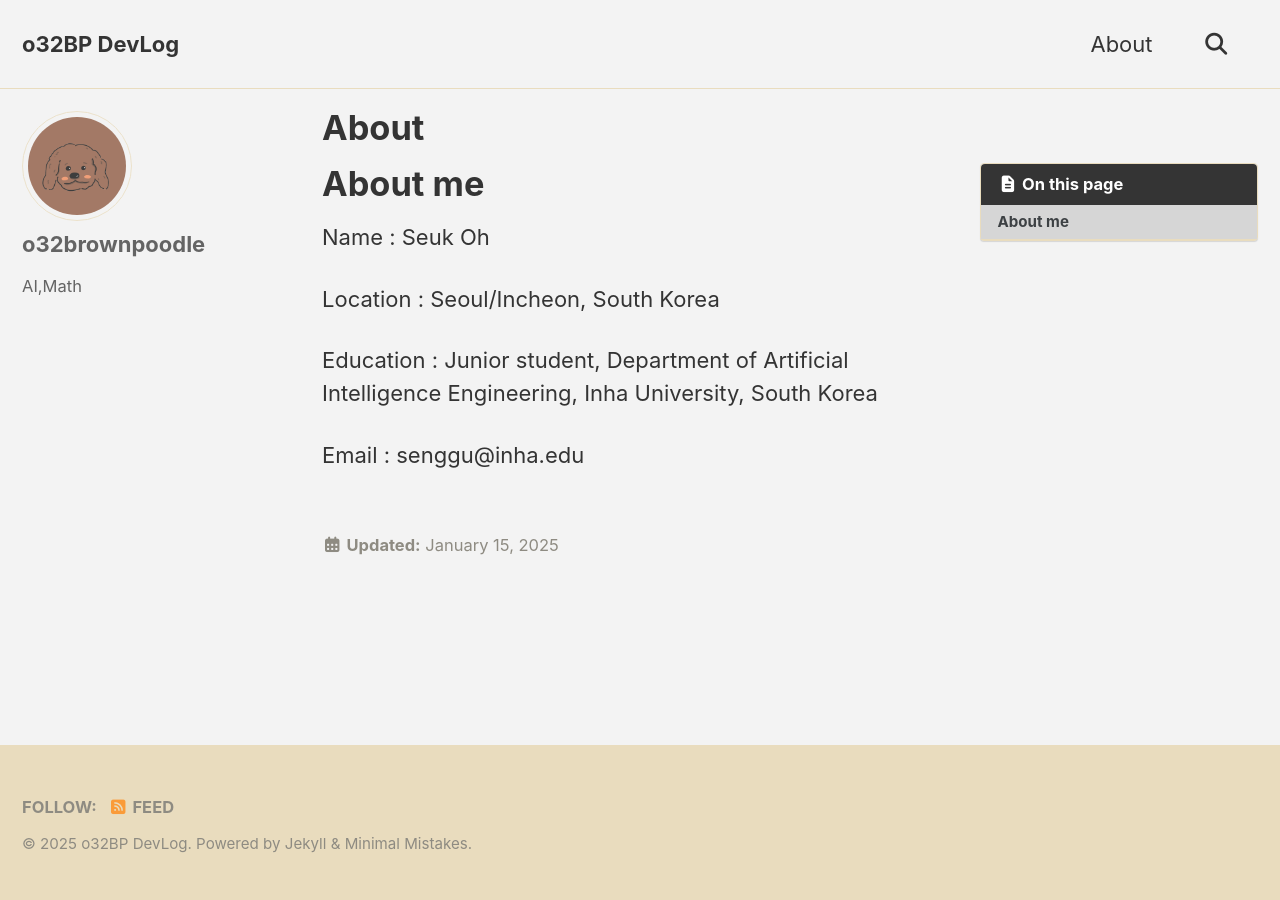
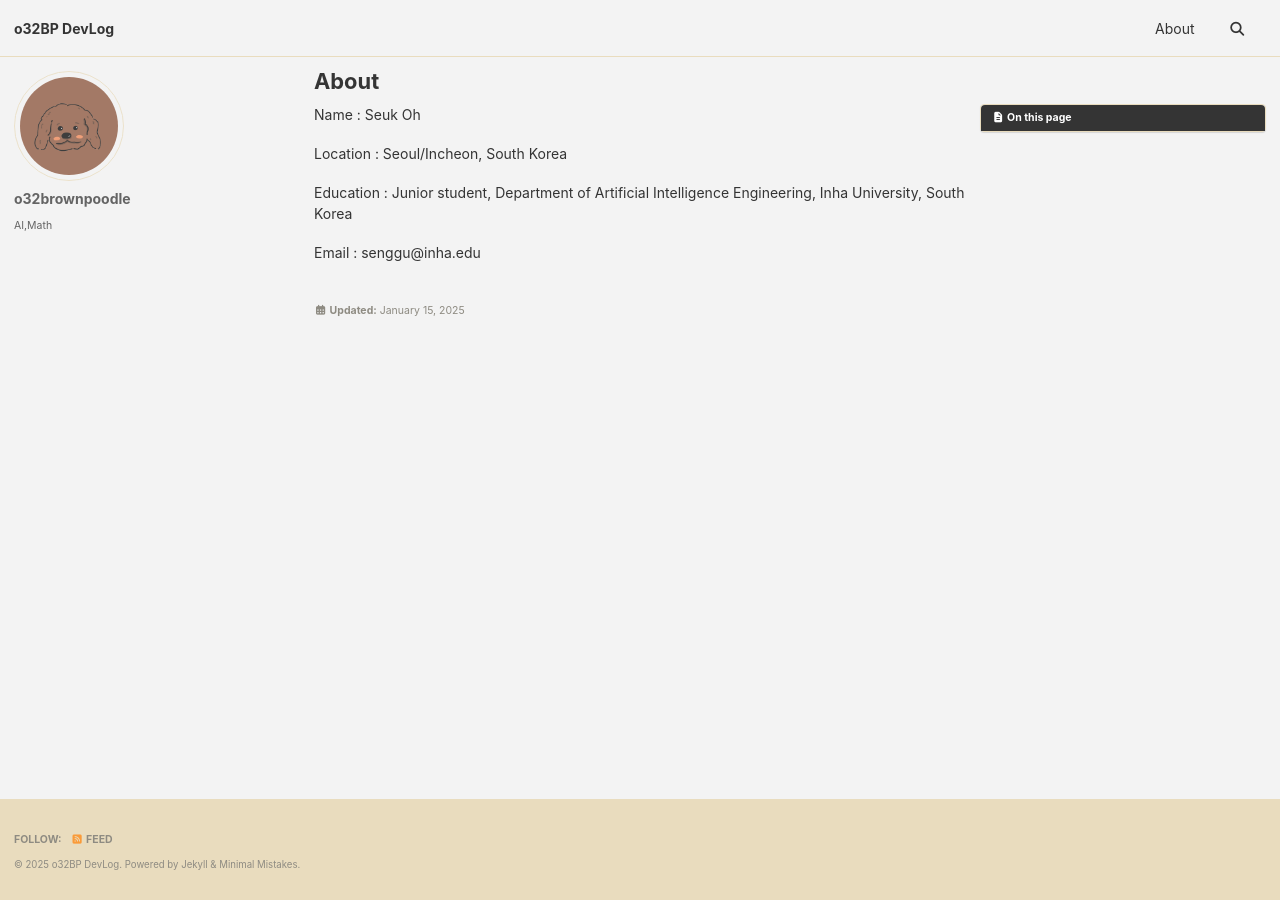
Before and after one commit to o32brownpoodle/o32brownpoodle.github.io, a Jekyll site: the page built from _pages/about/about.md, in a window 1280 px wide. Built offline with Jekyll 4.4.1, drawn with Linux system fonts in a browser that asks for light colours; cached includes are drawn as plain includes; some web fonts are replaced.

Commit message:
font size, scroll size edit

```diff
--- a/_layouts/default.html
+++ b/_layouts/default.html
@@ -9,7 +9,7 @@
     {% include head/custom.html %}
     <style>
     ::-webkit-scrollbar {
-        width: 1px; /* 기본 너비를 1px로 설정 */
+        width: 4px; /* 기본 너비를 1px로 설정 */
     }
 
     ::-webkit-scrollbar:hover {
@@ -17,17 +17,17 @@
     }
 
     ::-webkit-scrollbar-track {
-        background-color: #f9df1b;
+        background-color: #e7dcc1;
         border-radius: 12px;
     }
 
     ::-webkit-scrollbar-thumb {
-        background-color: #b2a816;
+        background-color: #edce7f;
         border-radius: 12px;
     }
 
     ::-webkit-scrollbar-thumb:hover {
-        background: #57450e;
+        background: #dfb445;
     }
 
     ::-webkit-scrollbar-button:start:decrement,
--- a/_pages/about/about.md
+++ b/_pages/about/about.md
@@ -6,7 +6,6 @@ last_modified_at: 2025-01-15
 toc: true
 ---
 
-# About me
 
 Name : Seuk Oh
 
--- a/_sass/minimal-mistakes/_reset.scss
+++ b/_sass/minimal-mistakes/_reset.scss
@@ -11,15 +11,15 @@ html {
   font-size: $doc-font-size;
 
   @include breakpoint($medium) {
-    font-size: $doc-font-size-medium;
+    font-size: 14px;
   }
 
   @include breakpoint($large) {
-    font-size: $doc-font-size-large;
+    font-size: 14px;
   }
 
   @include breakpoint($x-large) {
-    font-size: $doc-font-size-x-large;
+    font-size: 14px;
   }
 
   -webkit-text-size-adjust: 100%;
```
